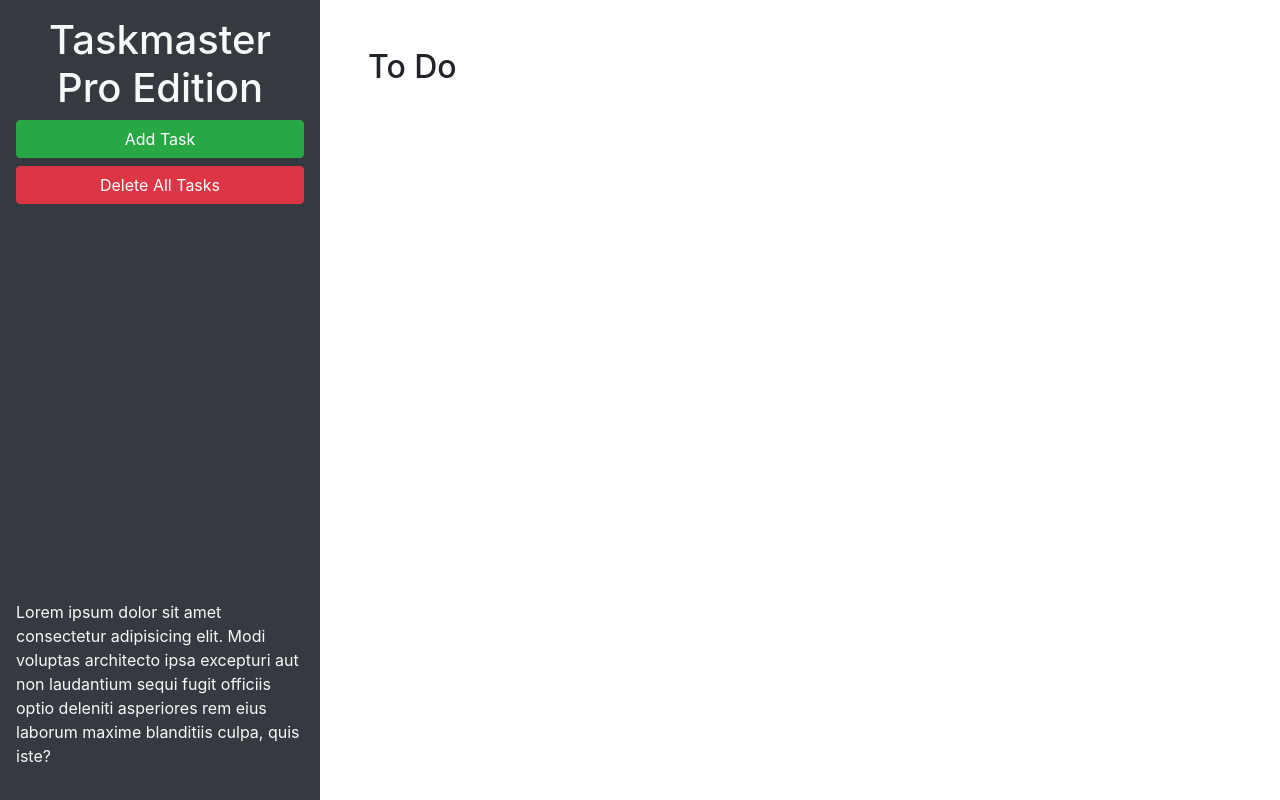
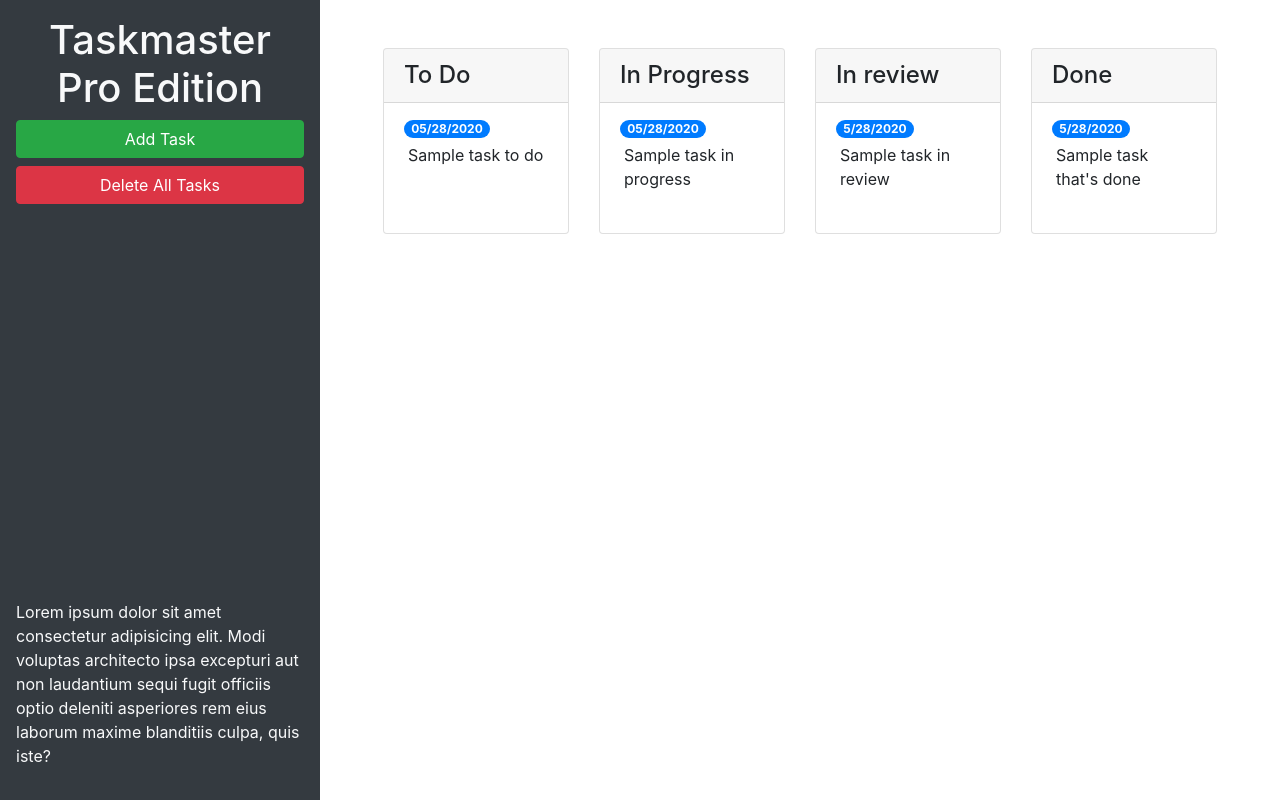
Before and after one commit to codequeen69/taskmaster-pro, a plain HTML site: page index.html in a window 1280 px wide. Drawn offline with nearby package versions, Linux system fonts and the light colour scheme.

Commit message:
task group and modal

```diff
--- a/assets/js/script.js
+++ b/assets/js/script.js
@@ -43,9 +43,9 @@ var loadTasks = function() {
 var saveTasks = function() {
   localStorage.setItem("tasks", JSON.stringify(tasks));
 };
+
 //Edit A task
 $(".list-group").on("click", "p", function(){
-
   //this refers to the p
  var text= $(this)
  .text()
@@ -96,7 +96,7 @@ $(".list-group").on("click", "span", function(){
   .text()
   .trim();
 
-  //create new input element
+  //create new input element for date
 var dateInput = $("<input>")
 .attr("type", "text")
 .addClass("form-control")
--- a/index.html
+++ b/index.html
@@ -24,9 +24,67 @@
       </p>
     </header>
     <main class="col-12 col-lg-9">
-      <div class="m-5">
-        <h2>To Do</h2>
-        <ul id="list-toDo" class="list-group"> </ul>
+      <div class="m-5 row justify-content-around">
+        <!--todo start-->
+        <div class = "col-12 col-md-6 col-xl-3 mb-3">
+          <div class="card">
+        <h4 class="card-header">
+          To Do
+        </h4>
+        <ul id="list-toDo" class="list-group list-group-flush">
+          <li class="list-group-item">
+            <span class="badge badge-primary badge-pill">05/28/2020</span>
+            <p class="m-1">Sample task to do</p>
+          </li>
+        </ul>
+        </div>
+        </div>
+        <!--todo end-->
+        <!--in progress start-->
+        <div class="col-12 col-md-6 col-xl-3 mb-3">
+          <div class="card">
+          <h4 class="card-header">
+            In Progress
+          </h4>
+          <ul id="list-inProgress" class="list-group list-group-flush">
+          <li class="list-group-item">
+            <span class="badge badge-primary badge-pill">05/28/2020</span>
+            <p class="m-1">Sample task in progress</p>
+          </li>
+          </ul>
+          </div>
+        </div>
+        <!--In progress end-->
+        <!--In review start-->
+        <div class="col-12 col-md-6 col-xl-3 mb-3">
+          <div class="card">
+          <h4 class="card-header">
+            In review
+          </h4>
+          <ul id="list-inReview" class="list-group list-group-flush">
+            <li class=list-group-item>
+              <span class="badge badge-primary badge-pill">5/28/2020</span>
+              <p class="m-1">Sample task in review</p>
+            </li>
+          </ul>
+          </div>
+        </div>
+        <!--In review end-->
+        <!--done start-->
+        <div class="col-12 col-md-6 col-xl-3 mb-3">
+          <div class="card">
+          <h4 class="card-header">
+            Done
+          </h4>
+          <ul id="list-done" class="list-group list-group-flush">
+            <li class="list-group-item">
+              <span class="badge badge-primary badge-pill">5/28/2020</span>
+              <p class="m-1">Sample task that's done</p>
+            </li>
+          </ul>
+          </div>
+        </div>
+        <!--done end-->
       </div>
     </main>
   </div>
@@ -46,11 +104,11 @@
           <form>
             <div class="form-group">
               <label for="modalTaskDescription">Task description</label>
-              <textarea id="modalTaskDescription" rows="3"></textarea>
+              <textarea id="modalTaskDescription" rows="3" class="form-control"></textarea>
             </div>
             <div class="form-group">
               <label for="modalDueDate">Due date</label>
-              <input type="text" id="modalDueDate" placeholder="mm/dd/yyyy" autocomplete="off" />
+              <input type="text" class="form-control" id="modalDueDate" placeholder="mm/dd/yyyy" autocomplete="off" />
             </div>
           </form>
         </div>
```
